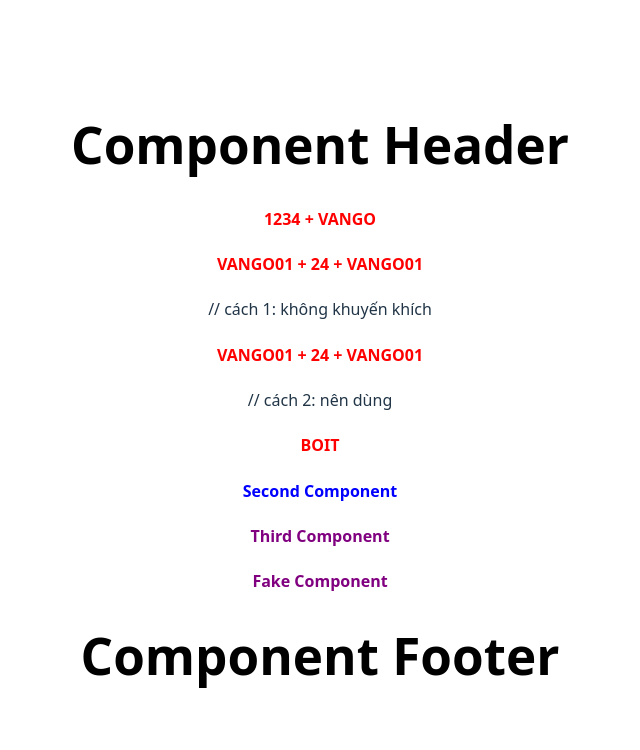
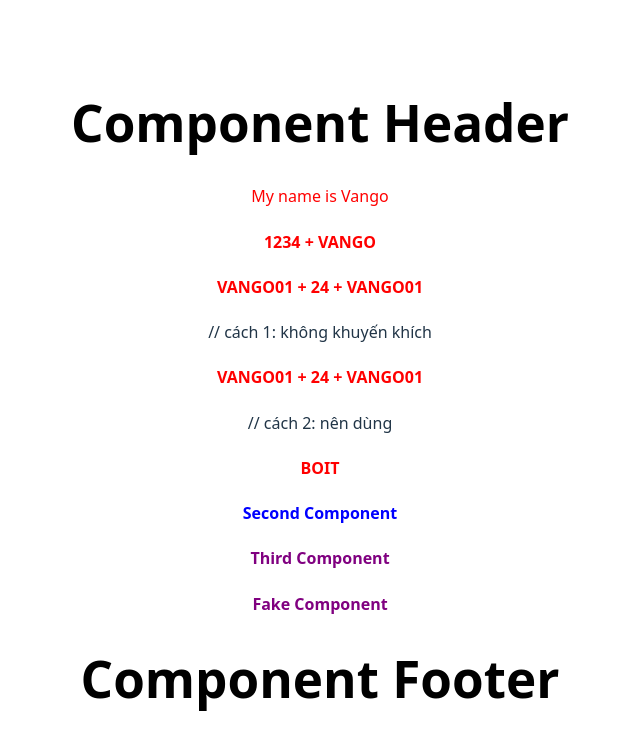
Before and after one commit to lehuynhhoaivan/react-vite-vango-01, a React (Vite) app: page / in a window 1280 px wide. Shown: the top 750 px of the page, without its empty margins (320-960 px from the left). Built offline with nearby package versions, Linux system fonts and the light colour scheme.

Commit message:
props (tt)

```diff
--- a/src/components/Header.jsx
+++ b/src/components/Header.jsx
@@ -1,5 +1,12 @@
-function Header() {
-    return <h1>Component Header</h1>
+function Header(props) {
+    console.log('Header props:', props)
+    return (
+            <>
+                <h1>Component Header</h1>
+                <div style={{ color: 'red' }}>My name is { props.name }</div>
+            </>
+
+    )
 }
 
 export default Header
```
